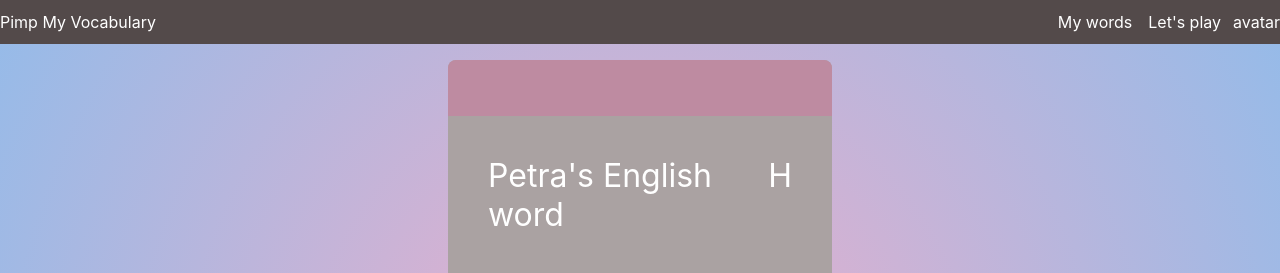
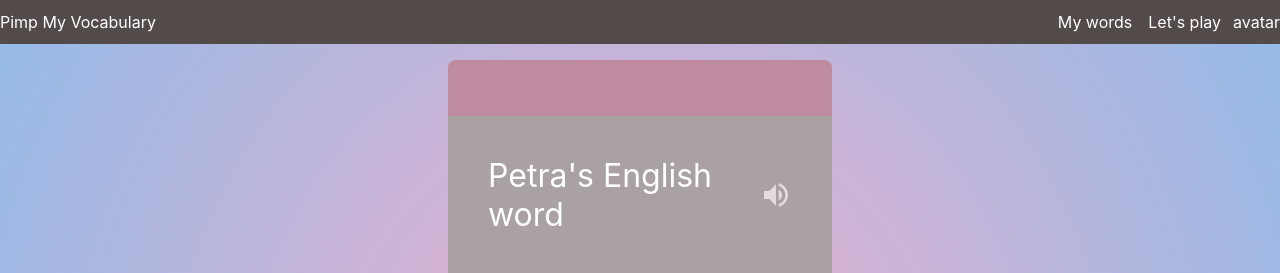
Before and after one commit to Crepkey/pmv_frond_end, a React (Create React App) app: page / in a window 1280 px wide. Shown: the top 273 px of the page. Built offline with nearby package versions, Linux system fonts and the light colour scheme.

Commit message:
Icon import for PlayingCard

```diff
--- a/src/components/PlayingCard.tsx
+++ b/src/components/PlayingCard.tsx
@@ -2,6 +2,7 @@ import React from 'react';
 
 /* Styles */
 import styled from 'styled-components';
+import { MdVolumeUp } from 'react-icons/md'
 
 
 const Card = styled.div`
@@ -38,6 +39,13 @@ const Title = styled.div`
     justify-content: space-between;
     font-size: 2rem;
     margin-bottom: 2.5rem;
+`
+
+const Icon = styled.div`
+    display: flex;
+    align-items: center;
+    color: #e4dcdc;
+    padding-left: 1rem;
 `
 
 const ScrollContainer = styled.div`
@@ -98,7 +106,7 @@ export default function WordCard() {
         <CardHeader />
 
         <CardBody>
-            <Title>Petra's English word <div>H</div></Title>
+            <Title>Petra's English word <Icon><MdVolumeUp /></Icon></Title>
 
             <ScrollContainer>
                 <TagContainer>
```
